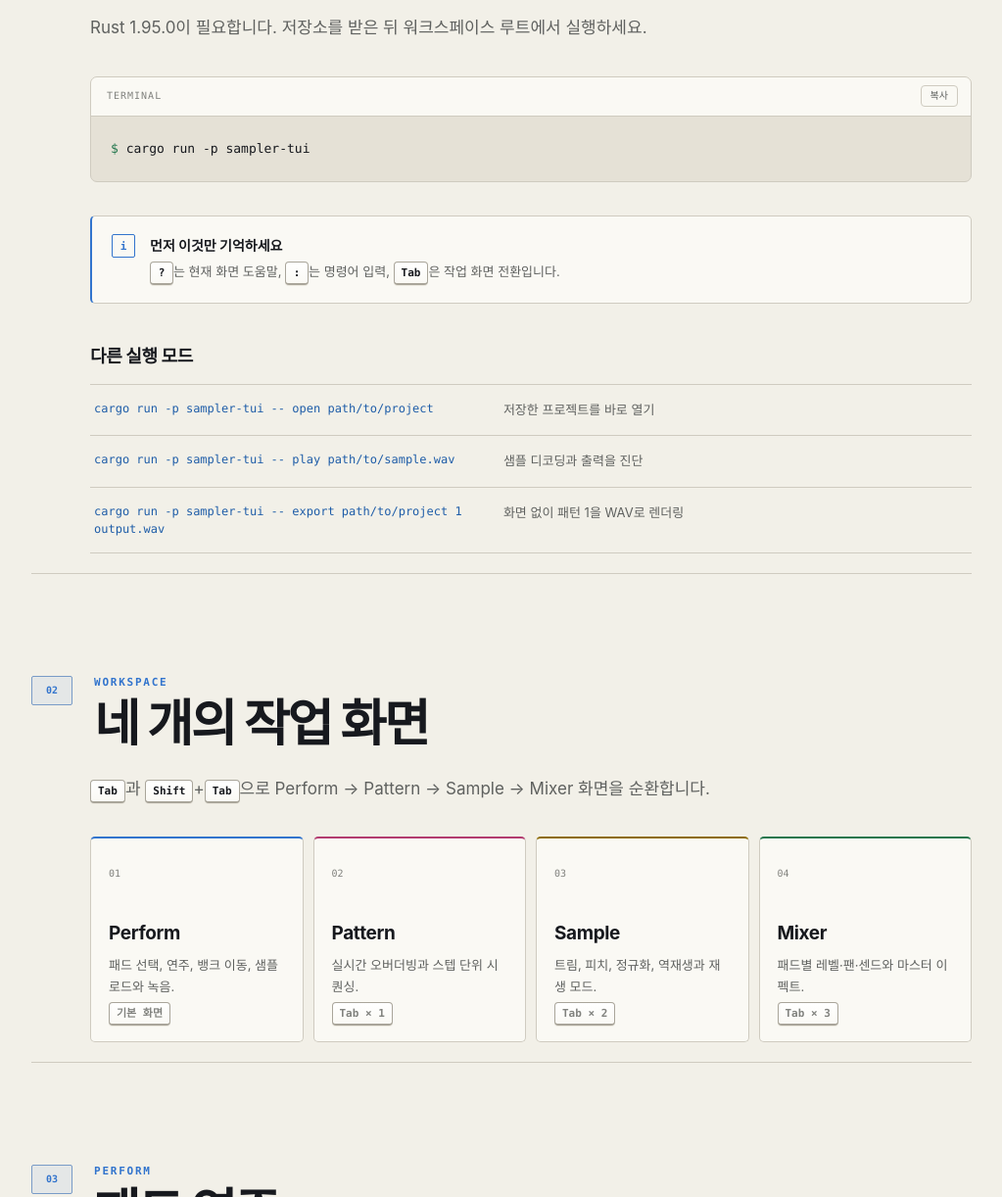
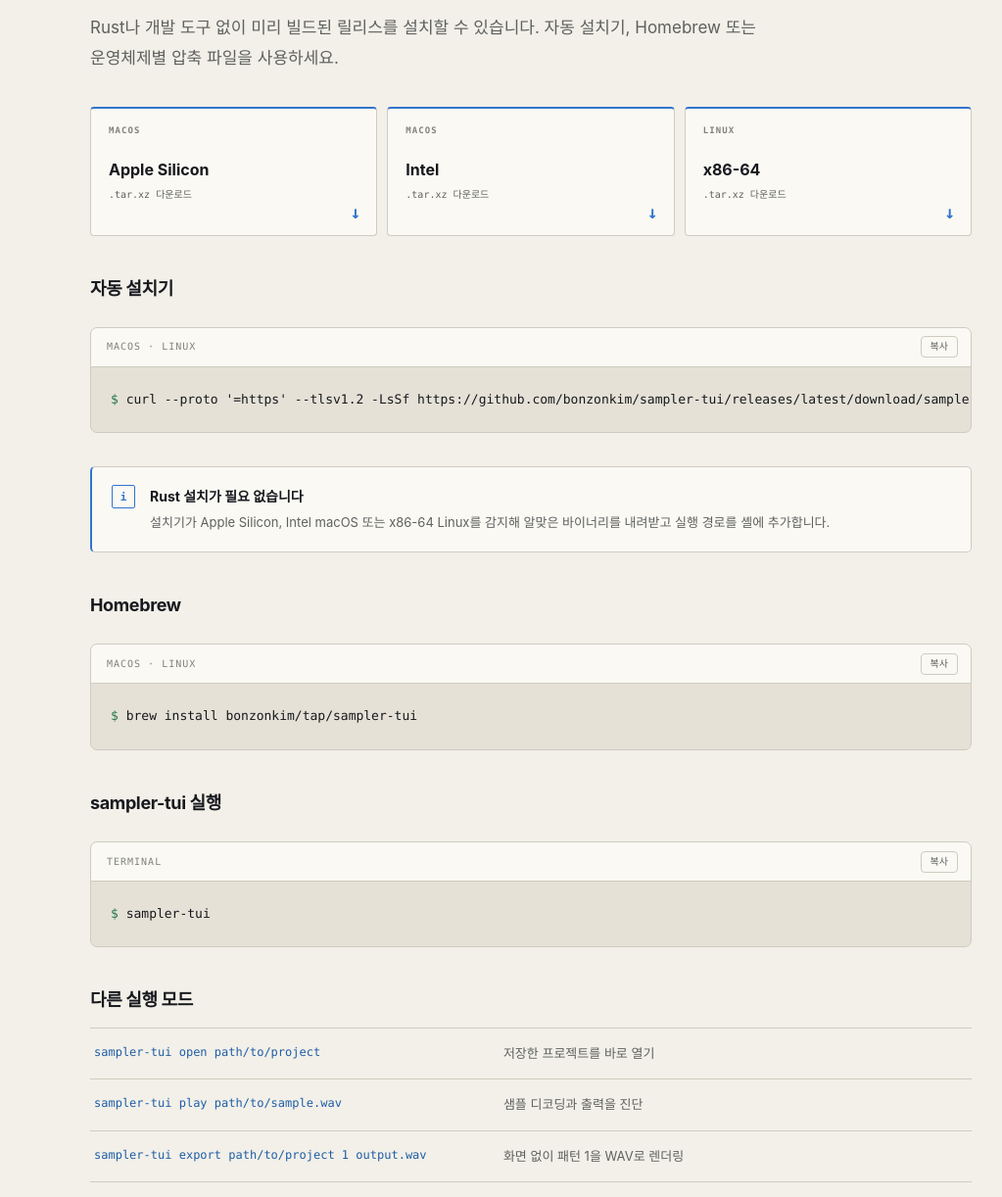
Before and after one commit to bonzonkim/sampler-tui, a plain HTML site: page docs/ko/index.html in a window 1280 px wide. Shown: the part 1040-2262 px from the top of the page at 98% size, without its empty margins (248-1271 px from the left). Drawn offline with Linux system fonts and the light colour scheme.

Commit message:
docs: add prebuilt install options

```diff
--- a/docs/ko/index.html
+++ b/docs/ko/index.html
@@ -129,20 +129,46 @@
             <span class="section-number">01</span>
             <div><p class="eyebrow">Quick start</p><h2>설치와 실행</h2></div>
           </div>
-          <p class="section-intro">Rust 1.95.0이 필요합니다. 저장소를 받은 뒤 워크스페이스 루트에서 실행하세요.</p>
+          <p class="section-intro">Rust나 개발 도구 없이 미리 빌드된 릴리스를 설치할 수 있습니다. 자동 설치기, Homebrew 또는 운영체제별 압축 파일을 사용하세요.</p>
+          <div class="download-grid" id="install-downloads" aria-label="운영체제별 직접 다운로드">
+            <a class="download-card" href="https://github.com/bonzonkim/sampler-tui/releases/latest/download/sampler-tui-aarch64-apple-darwin.tar.xz" data-release-target="aarch64-apple-darwin">
+              <span>macOS</span><strong>Apple Silicon</strong><small>.tar.xz 다운로드</small>
+            </a>
+            <a class="download-card" href="https://github.com/bonzonkim/sampler-tui/releases/latest/download/sampler-tui-x86_64-apple-darwin.tar.xz" data-release-target="x86_64-apple-darwin">
+              <span>macOS</span><strong>Intel</strong><small>.tar.xz 다운로드</small>
+            </a>
+            <a class="download-card" href="https://github.com/bonzonkim/sampler-tui/releases/latest/download/sampler-tui-x86_64-unknown-linux-gnu.tar.xz" data-release-target="x86_64-unknown-linux-gnu">
+              <span>Linux</span><strong>x86-64</strong><small>.tar.xz 다운로드</small>
+            </a>
+          </div>
+          <h3>자동 설치기</h3>
           <div class="code-block">
-            <div class="code-head"><span>Terminal</span><button class="copy-button" type="button" data-copy="cargo run -p sampler-tui">복사</button></div>
-            <pre><code><span class="prompt">$</span> cargo run -p sampler-tui</code></pre>
+            <div class="code-head"><span>macOS · Linux</span><button class="copy-button" type="button" data-copy="curl --proto '=https' --tlsv1.2 -LsSf https://github.com/bonzonkim/sampler-tui/releases/latest/download/sampler-tui-installer.sh | sh">복사</button></div>
+            <pre><code><span class="prompt">$</span> curl --proto '=https' --tlsv1.2 -LsSf https://github.com/bonzonkim/sampler-tui/releases/latest/download/sampler-tui-installer.sh | sh</code></pre>
           </div>
           <div class="callout info">
             <span class="callout-icon">i</span>
-            <div><strong>먼저 이것만 기억하세요</strong><p><kbd>?</kbd>는 현재 화면 도움말, <kbd>:</kbd>는 명령어 입력, <kbd>Tab</kbd>은 작업 화면 전환입니다.</p></div>
+            <div><strong>Rust 설치가 필요 없습니다</strong><p>설치기가 Apple Silicon, Intel macOS 또는 x86-64 Linux를 감지해 알맞은 바이너리를 내려받고 실행 경로를 셸에 추가합니다.</p></div>
+          </div>
+          <h3>Homebrew</h3>
+          <div class="code-block">
+            <div class="code-head"><span>macOS · Linux</span><button class="copy-button" type="button" data-copy="brew install bonzonkim/tap/sampler-tui">복사</button></div>
+            <pre><code><span class="prompt">$</span> brew install bonzonkim/tap/sampler-tui</code></pre>
+          </div>
+          <h3>sampler-tui 실행</h3>
+          <div class="code-block">
+            <div class="code-head"><span>Terminal</span><button class="copy-button" type="button" data-copy="sampler-tui">복사</button></div>
+            <pre><code><span class="prompt">$</span> sampler-tui</code></pre>
           </div>
           <h3>다른 실행 모드</h3>
           <div class="command-list">
-            <div><code>cargo run -p sampler-tui -- open path/to/project</code><span>저장한 프로젝트를 바로 열기</span></div>
-            <div><code>cargo run -p sampler-tui -- play path/to/sample.wav</code><span>샘플 디코딩과 출력을 진단</span></div>
-            <div><code>cargo run -p sampler-tui -- export path/to/project 1 output.wav</code><span>화면 없이 패턴 1을 WAV로 렌더링</span></div>
+            <div><code>sampler-tui open path/to/project</code><span>저장한 프로젝트를 바로 열기</span></div>
+            <div><code>sampler-tui play path/to/sample.wav</code><span>샘플 디코딩과 출력을 진단</span></div>
+            <div><code>sampler-tui export path/to/project 1 output.wav</code><span>화면 없이 패턴 1을 WAV로 렌더링</span></div>
+          </div>
+          <div class="callout">
+            <span class="callout-icon">&lt;/&gt;</span>
+            <div><strong>소스에서 빌드하기</strong><p>개발자는 저장소를 복제한 뒤 Rust 1.95.0으로 <code>cargo run -p sampler-tui</code>을 실행할 수 있습니다.</p></div>
           </div>
         </section>
 
@@ -341,7 +367,7 @@
         <section class="closing-panel">
           <p class="eyebrow">Ready when you are</p>
           <h2>첫 소리를<br>패드에 담아보세요.</h2>
-          <div class="closing-command"><code>cargo run -p sampler-tui</code><button class="copy-button" type="button" data-copy="cargo run -p sampler-tui">복사</button></div>
+          <div class="closing-command"><code>sampler-tui</code><button class="copy-button" type="button" data-copy="sampler-tui">복사</button></div>
           <a href="#record">녹음 가이드로 이동 <span aria-hidden="true">→</span></a>
         </section>
 
--- a/docs/styles.css
+++ b/docs/styles.css
@@ -194,6 +194,13 @@
 h2 { margin: 0; font-size: clamp(34px, 4vw, 53px); line-height: 1.05; letter-spacing: -.05em; }
 h3 { margin: 42px 0 16px; font-size: 18px; line-height: 1.3; letter-spacing: -.02em; }
 .section-intro { max-width: 760px; margin: 0 0 34px 60px; color: var(--muted); font-size: 17px; line-height: 1.8; word-break: keep-all; }
+.download-grid { display: grid; grid-template-columns: repeat(3, 1fr); gap: 10px; margin: 0 0 34px 60px; }
+.download-card { position: relative; min-height: 132px; padding: 18px; color: var(--text); background: var(--surface); border: 1px solid var(--border); border-top: 2px solid var(--blue); border-radius: 4px; transition: border-color .18s ease, transform .18s ease; }
+.download-card::after { content: "↓"; position: absolute; right: 16px; bottom: 14px; color: var(--blue); font: 700 18px/1 var(--mono); }
+.download-card:hover { border-color: var(--blue); transform: translateY(-2px); }
+.download-card span { display: block; color: var(--faint); font: 700 9px/1 var(--mono); letter-spacing: .12em; text-transform: uppercase; }
+.download-card strong { display: block; margin-top: 22px; font-size: 16px; }
+.download-card small { display: block; margin-top: 8px; color: var(--muted); font: 10px/1 var(--mono); }
 
 kbd { display: inline-flex; align-items: center; justify-content: center; min-width: 24px; min-height: 24px; padding: 2px 7px; color: var(--text); background: linear-gradient(180deg, var(--surface-raised), var(--surface)); border: 1px solid var(--border-strong); border-bottom-width: 2px; border-radius: 4px; box-shadow: 0 1px 0 color-mix(in srgb, var(--bg-deep) 70%, transparent); font: 600 11px/1 var(--mono); white-space: nowrap; }
 code { padding: 2px 5px; color: var(--blue-bright); background: color-mix(in srgb, var(--blue) 9%, var(--surface)); border-radius: 3px; font: 12px/1.5 var(--mono); }
@@ -377,7 +384,8 @@
   .section-heading { gap: 15px; }
   .section-number { width: 36px; height: 26px; flex-basis: 36px; }
   h2 { font-size: 38px; }
-  .section-intro, .code-block, .callout, .command-list, .workspace-grid, .split-layout, .mode-grid, .steps, .record-flow, .shortcut-table, .two-column-table, .mixer-demo, .key-actions.horizontal, .command-groups, .faq-list { margin-left: 0; }
+  .section-intro, .download-grid, .code-block, .callout, .command-list, .workspace-grid, .split-layout, .mode-grid, .steps, .record-flow, .shortcut-table, .two-column-table, .mixer-demo, .key-actions.horizontal, .command-groups, .faq-list { margin-left: 0; }
+  .download-grid { grid-template-columns: 1fr; }
   .workspace-grid, .mode-grid, .two-column-table, .command-groups { grid-template-columns: 1fr; }
   .split-layout { gap: 26px; }
   .mode-grid { gap: 8px; }
```
Also changed, not shown: docs/index.html (+34 -8 lines), 1 other file.
